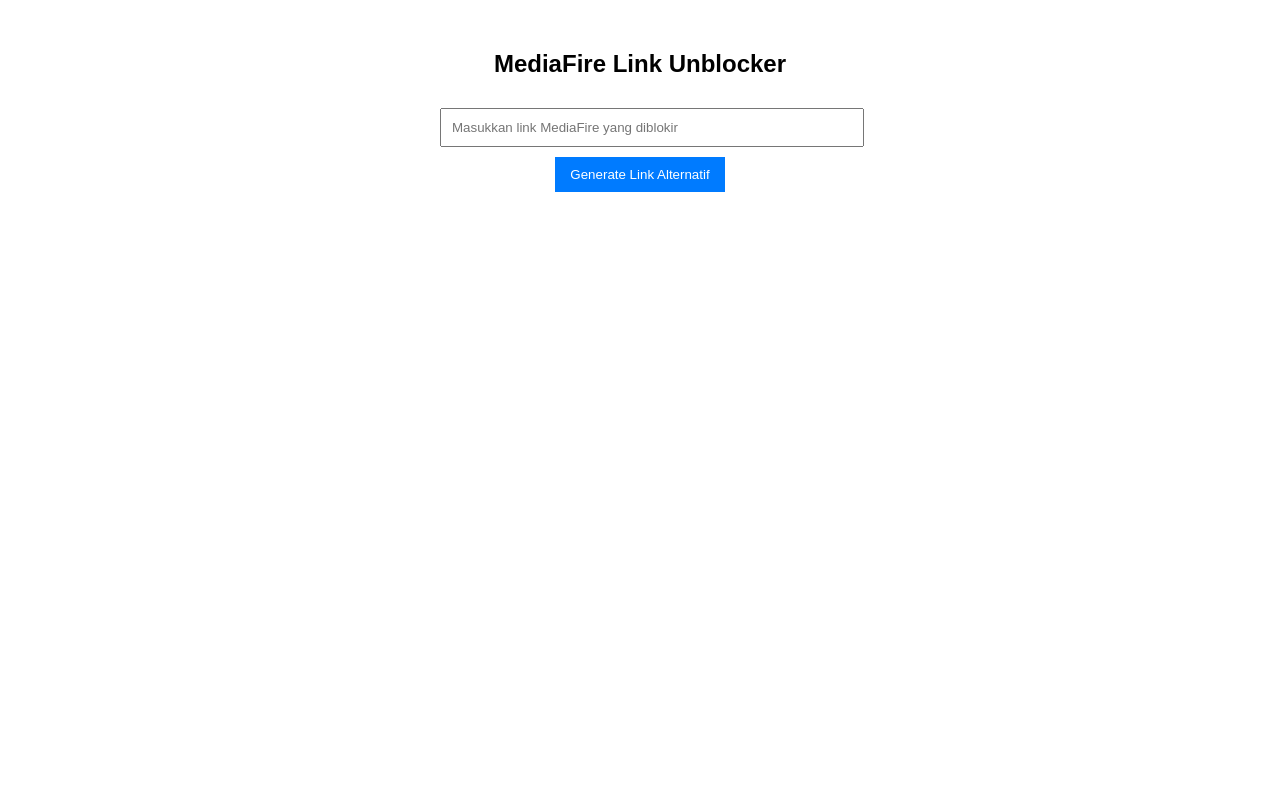
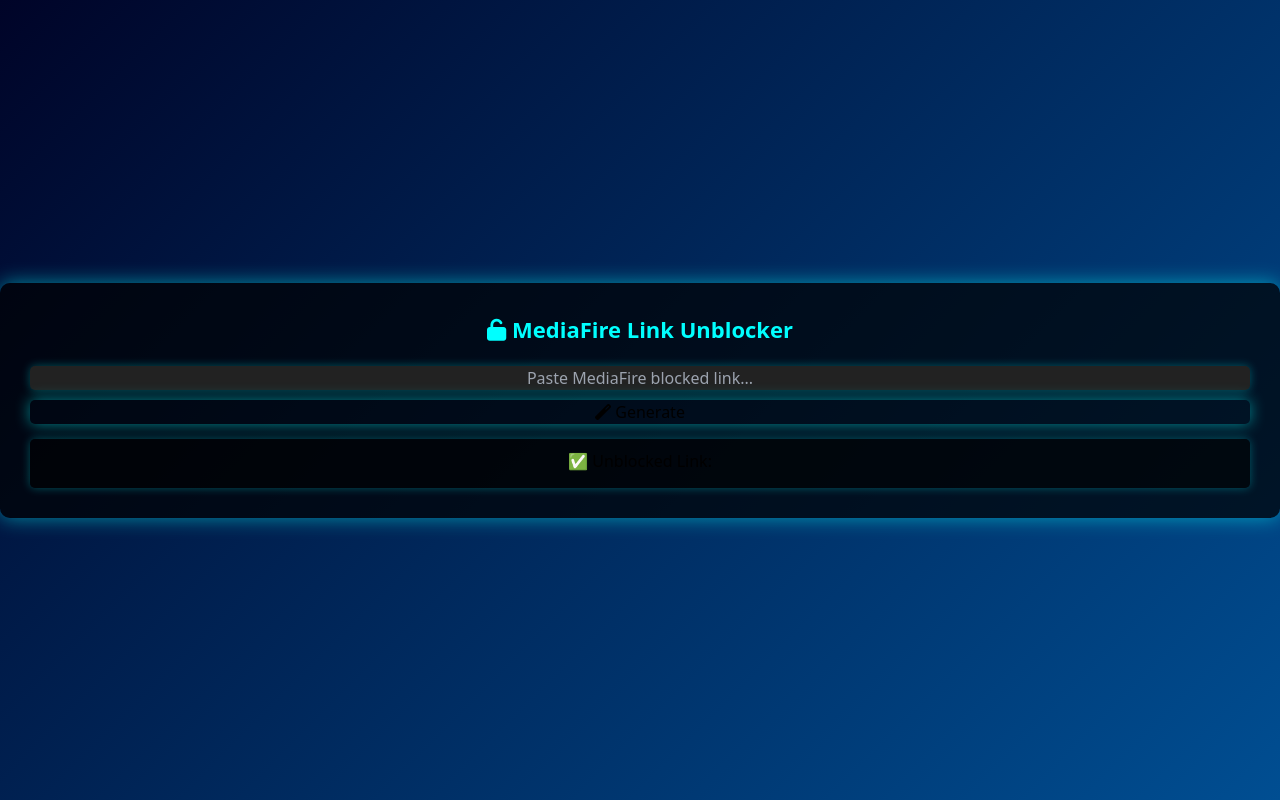
Before and after one commit to ZVex-Dev/Tools-MediafireUnblocker, a website: page public/index.html in a window 1280 px wide. Drawn offline with nearby package versions, Linux system fonts and the light colour scheme.

Commit message:
Initial commit

```diff
--- a/package.json
+++ b/package.json
@@ -2,8 +2,11 @@
   "name": "mediafire-unblocker",
   "version": "1.0.0",
   "main": "api/index.js",
+  "scripts": {
+    "start": "node api/index.js"
+  },
   "dependencies": {
-    "express": "^4.17.1",
+    "express": "^4.18.2",
     "cors": "^2.8.5"
   }
 }
--- a/public/index.html
+++ b/public/index.html
@@ -1,31 +1,25 @@
 <!DOCTYPE html>
-<html lang="id">
+<html lang="en">
 <head>
     <meta charset="UTF-8">
     <meta name="viewport" content="width=device-width, initial-scale=1.0">
-    <title>MediaFire Unblocker</title>
+    <title>MediaFire Link Unblocker</title>
     <link rel="stylesheet" href="style.css">
+    <script defer src="script.js"></script>
+    <script src="https://cdn.tailwindcss.com"></script>
+    <script src="https://kit.fontawesome.com/a076d05399.js" crossorigin="anonymous"></script>
 </head>
-<body>
+<body class="bg-gray-900 flex items-center justify-center h-screen">
     <div class="container">
-        <h2>MediaFire Link Unblocker</h2>
-        <input type="text" id="mediafire-link" placeholder="Masukkan link MediaFire yang diblokir">
-        <button onclick="unblockLink()">Generate Link Alternatif</button>
-        <p id="result"></p>
+        <h1 class="title"><i class="fas fa-unlock"></i> MediaFire Link Unblocker</h1>
+        <div class="input-container">
+            <input id="url" type="text" placeholder="Paste MediaFire blocked link..." />
+            <button id="generate"><i class="fas fa-magic"></i> Generate</button>
+        </div>
+        <div id="result" class="hidden">
+            <p>✅ Unblocked Link:</p>
+            <a id="unblocked-link" href="#" target="_blank"></a>
+        </div>
     </div>
-
-    <script>
-        async function unblockLink() {
-            let inputLink = document.getElementById("mediafire-link").value;
-            let response = await fetch(`/api/unblock?url=${encodeURIComponent(inputLink)}`);
-            let data = await response.json();
-
-            if (data.unblocked) {
-                document.getElementById("result").innerHTML = `<a href="${data.unblocked}" target="_blank">${data.unblocked}</a>`;
-            } else {
-                document.getElementById("result").innerText = "Gagal memproses link.";
-            }
-        }
-    </script>
 </body>
 </html>
--- /dev/null
+++ b/public/script.js
@@ -0,0 +1,21 @@
+document.getElementById("generate").addEventListener("click", async () => {
+    const url = document.getElementById("url").value;
+    if (!url) return alert("Masukkan link MediaFire!");
+
+    document.getElementById("generate").innerHTML = '<i class="fas fa-spinner fa-spin"></i> Loading...';
+
+    const response = await fetch("/api/generate", {
+        method: "POST",
+        headers: { "Content-Type": "application/json" },
+        body: JSON.stringify({ url }),
+    });
+
+    document.getElementById("generate").innerHTML = '<i class="fas fa-magic"></i> Generate';
+
+    const data = await response.json();
+    if (data.error) return alert("Invalid MediaFire URL!");
+
+    document.getElementById("unblocked-link").href = data.linkAlternatif;
+    document.getElementById("unblocked-link").textContent = data.linkAlternatif;
+    document.getElementById("result").classList.remove("hidden");
+});
--- a/public/style.css
+++ b/public/style.css
@@ -1,21 +1,100 @@
+/* Animasi Fade In */
 body {
-    font-family: Arial, sans-serif;
+    animation: fadeIn 1s ease-in-out;
+    display: flex;
+    justify-content: center;
+    align-items: center;
+    height: 100vh;
+    background: linear-gradient(135deg, #000428, #004e92);
+}
+
+@keyframes fadeIn {
+    from { opacity: 0; }
+    to { opacity: 1; }
+}
+
+/* Container */
+.container {
+    background: rgba(0, 0, 0, 0.7);
+    padding: 30px;
+    border-radius: 10px;
+    box-shadow: 0px 0px 20px rgba(0, 255, 255, 0.5);
+    width: 400px;
     text-align: center;
-    margin: 50px;
+    transition: transform 0.3s ease-in-out;
 }
-.container {
-    max-width: 400px;
-    margin: auto;
+.container:hover {
+    transform: scale(1.02);
 }
+
+/* Title */
+.title {
+    font-size: 22px;
+    color: cyan;
+    margin-bottom: 20px;
+    font-weight: bold;
+}
+
+/* Input */
+.input-container {
+    display: flex;
+    flex-direction: column;
+    gap: 10px;
+}
+
 input {
-    width: 100%;
+    padding: 12px;
+    border-radius: 5px;
+    border: none;
+    background: #222;
+    color: white;
+    text-align: center;
+    box-shadow: 0px 0px 10px rgba(0, 255, 255, 0.3);
+    transition: 0.3s ease;
+}
+input:focus {
+    box-shadow: 0px 0px 15px rgba(0, 255, 255, 0.8);
+    outline: none;
+}
+
+/* Button */
+button {
+    background: cyan;
+    border: none;
+    padding: 12px;
+    color: black;
+    font-weight: bold;
+    border-radius: 5px;
+    cursor: pointer;
+    transition: 0.3s ease-in-out;
+    box-shadow: 0px 0px 15px rgba(0, 255, 255, 0.5);
+}
+button:hover {
+    background: #00ffff;
+    box-shadow: 0px 0px 20px rgba(0, 255, 255, 0.8);
+    transform: scale(1.05);
+}
+
+/* Result */
+#result {
+    background: rgba(0, 0, 0, 0.6);
+    margin-top: 15px;
     padding: 10px;
-    margin: 10px 0;
+    border-radius: 5px;
+    box-shadow: 0px 0px 10px rgba(0, 255, 255, 0.3);
+    display: flex;
+    flex-direction: column;
+    gap: 5px;
 }
-button {
-    padding: 10px 15px;
-    background-color: #007bff;
-    color: white;
-    border: none;
-    cursor: pointer;
+
+/* Link */
+#unblocked-link {
+    color: cyan;
+    font-weight: bold;
+    text-decoration: none;
+    transition: 0.3s ease-in-out;
 }
+#unblocked-link:hover {
+    color: #00ffff;
+    text-shadow: 0px 0px 10px cyan;
+}
```
Also changed, not shown: api/index.js (+9 -13 lines), vercel.json.
